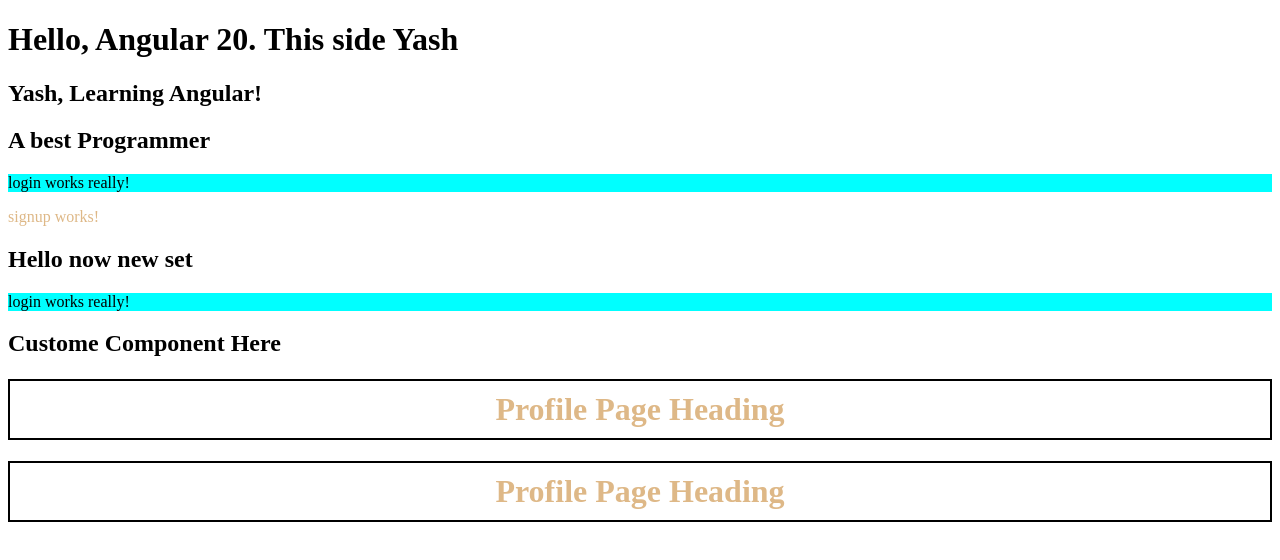
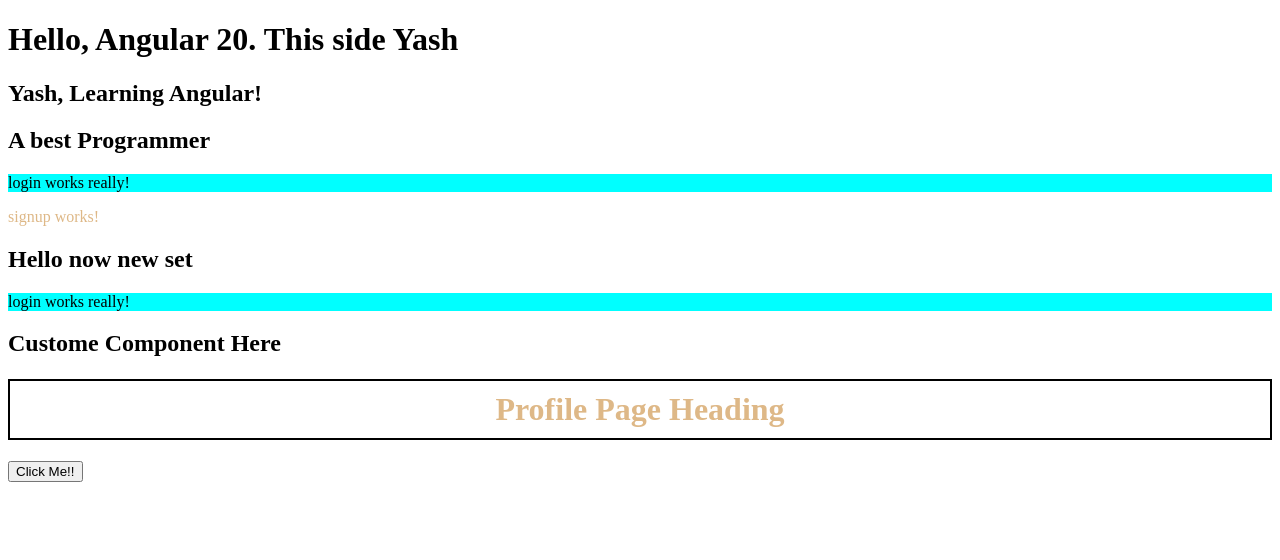
Before and after one commit to yashkmuar/Angular-Learn, an Angular app: page / in a window 1280 px wide. Shown: the top 560 px of the page. Built offline with nearby package versions, Linux system fonts and the light colour scheme.

Commit message:
funtion implemented in code

```diff
--- a/src/app/app.html
+++ b/src/app/app.html
@@ -10,4 +10,5 @@
 
 <h2>Custome Component Here</h2>
 <app-profile></app-profile>
-<app-profile></app-profile>
+
+<button (click) ="Handle_Click_Event()">Click Me!!</button>
--- a/src/app/app.ts
+++ b/src/app/app.ts
@@ -15,4 +15,7 @@
   protected readonly title = 'Yash, Learning Angular!';
   protected readonly what_to_become = 'A best Programmer';
 
+  Handle_Click_Event(){
+    alert("Button Clicked!!");
+  }
 }
```
